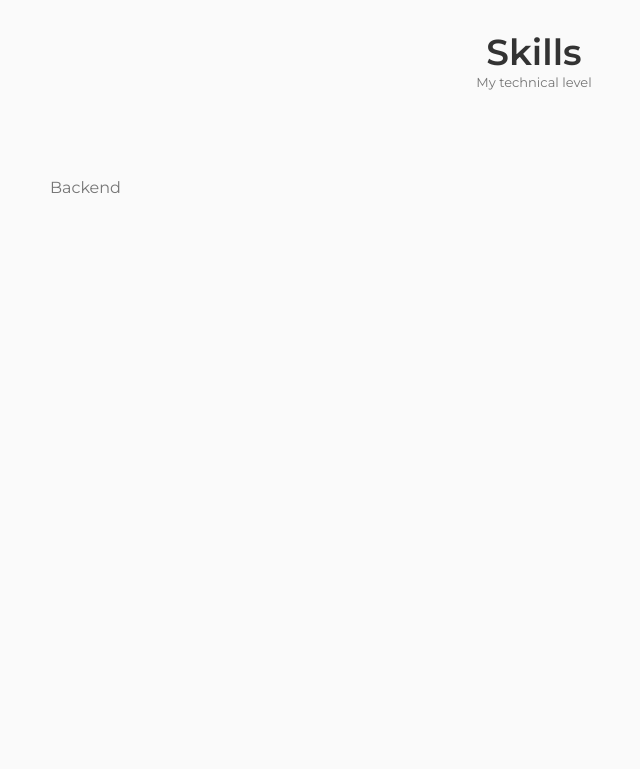
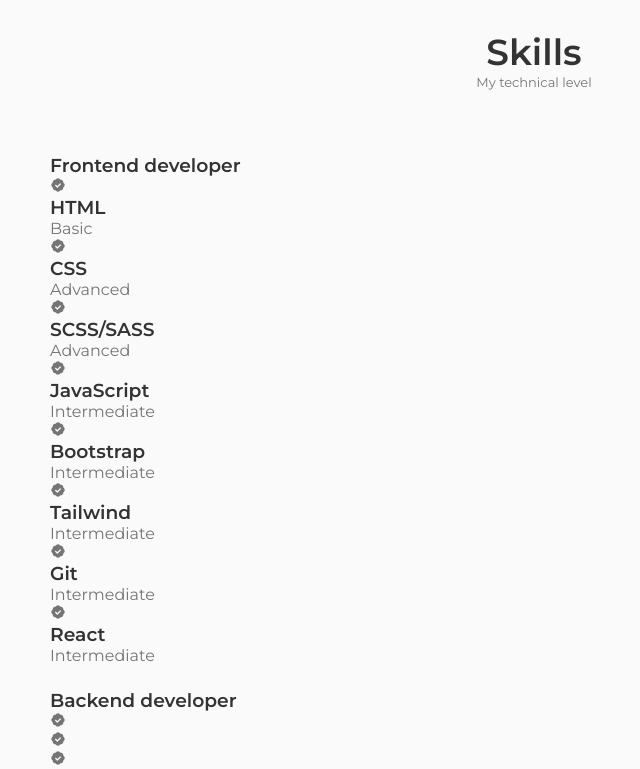
Before and after one commit to Ognoskie/portfolio-project, a React (Create React App) app: page / in a window 1280 px wide. Shown: the part 1454-2223 px from the top of the page, without its empty margins (106-746 px from the left). Before the commit the page ends 1651 px from the top, so only its background shows below. Built offline with nearby package versions, Linux system fonts and the light colour scheme.

Commit message:
added Frontend info

```diff
--- a/src/components/skills/Backend.js
+++ b/src/components/skills/Backend.js
@@ -2,7 +2,41 @@ import React from "react";
 
 const Backend = () => {
     return (
-        <div>Backend</div>
+        <div className="skills_contemnt">
+            <h3 className="skills_title">Backend developer</h3>
+
+            <div className="skills_box">
+                <div className="skills_group">
+                    <div className="skills_data">
+                        <i className='bx bxs-badge-check'></i>
+
+                        <div>
+                            <h3 className="skill_name"></h3>
+                            <span className="skills_level"></span>
+                        </div>
+                    </div>
+
+                    <div className="skills_data">
+                        <i className='bx bxs-badge-check'></i>
+
+                        <div>
+                            <h3 className="skill_name"></h3>
+                            <span className="skills_level"></span>
+                        </div>
+                    </div>
+
+                    <div className="skills_data">
+                        <i className='bx bxs-badge-check'></i>
+
+                        <div>
+                            <h3 className="skill_name"></h3>
+                            <span className="skills_level"></span>
+                        </div>
+                    </div>
+                </div>
+            </div>
+        </div>
+
     )
 }
 
--- a/src/components/skills/Frontend.js
+++ b/src/components/skills/Frontend.js
@@ -3,8 +3,83 @@ import React from "react";
 const Frontend = () => {
     return (
         <div className="skills_contemnt">
-            <h3 className="skills_title"></h3>
+            <h3 className="skills_title">Frontend developer</h3>
 
+            <div className="skills_box">
+                <div className="skills_group">
+                    <div className="skills_data">
+                        <i className='bx bxs-badge-check'></i>
+
+                        <div>
+                            <h3 className="skill_name">HTML</h3>
+                            <span className="skills_level">Basic</span>
+                        </div>
+                    </div>
+
+                    <div className="skills_data">
+                        <i className='bx bxs-badge-check'></i>
+
+                        <div>
+                            <h3 className="skill_name">CSS</h3>
+                            <span className="skills_level">Advanced</span>
+                        </div>
+                    </div>
+
+                    <div className="skills_data">
+                        <i className='bx bxs-badge-check'></i>
+
+                        <div>
+                            <h3 className="skill_name">SCSS/SASS</h3>
+                            <span className="skills_level">Advanced</span>
+                        </div>
+                    </div>
+
+                    <div className="skills_data">
+                        <i className='bx bxs-badge-check'></i>
+
+                        <div>
+                            <h3 className="skill_name">JavaScript</h3>
+                            <span className="skills_level">Intermediate</span>
+                        </div>
+                    </div>
+
+                    <div className="skills_data">
+                        <i className='bx bxs-badge-check'></i>
+
+                        <div>
+                            <h3 className="skill_name">Bootstrap</h3>
+                            <span className="skills_level">Intermediate</span>
+                        </div>
+                    </div>
+
+                    <div className="skills_data">
+                        <i className='bx bxs-badge-check'></i>
+
+                        <div>
+                            <h3 className="skill_name">Tailwind</h3>
+                            <span className="skills_level">Intermediate</span>
+                        </div>
+                    </div>
+
+                    <div className="skills_data">
+                        <i className='bx bxs-badge-check'></i>
+
+                        <div>
+                            <h3 className="skill_name">Git</h3>
+                            <span className="skills_level">Intermediate</span>
+                        </div>
+                    </div>
+
+                    <div className="skills_data">
+                        <i className='bx bxs-badge-check'></i>
+
+                        <div>
+                            <h3 className="skill_name">React</h3>
+                            <span className="skills_level">Intermediate</span>
+                        </div>
+                    </div>
+                </div>
+            </div>
         </div>
     )
 }
```
